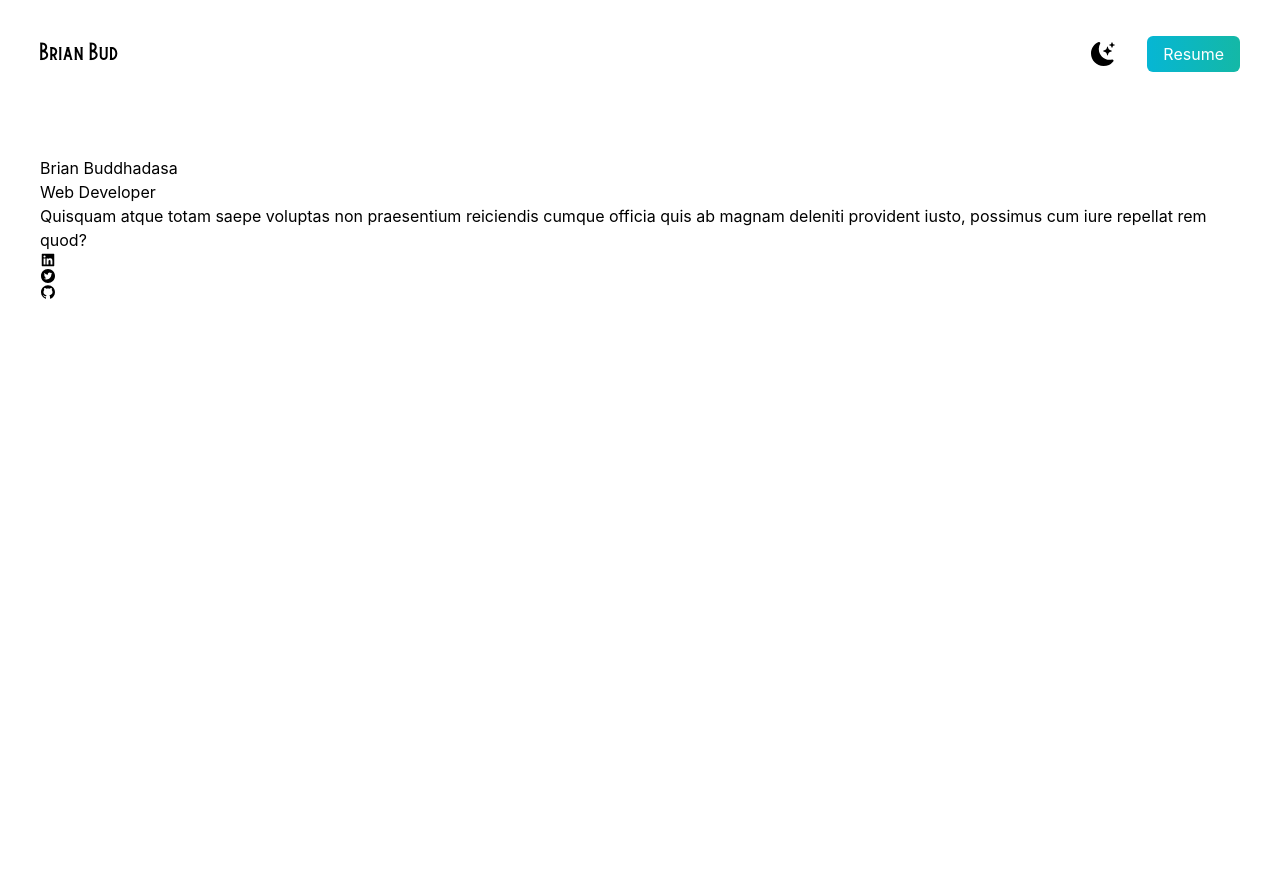
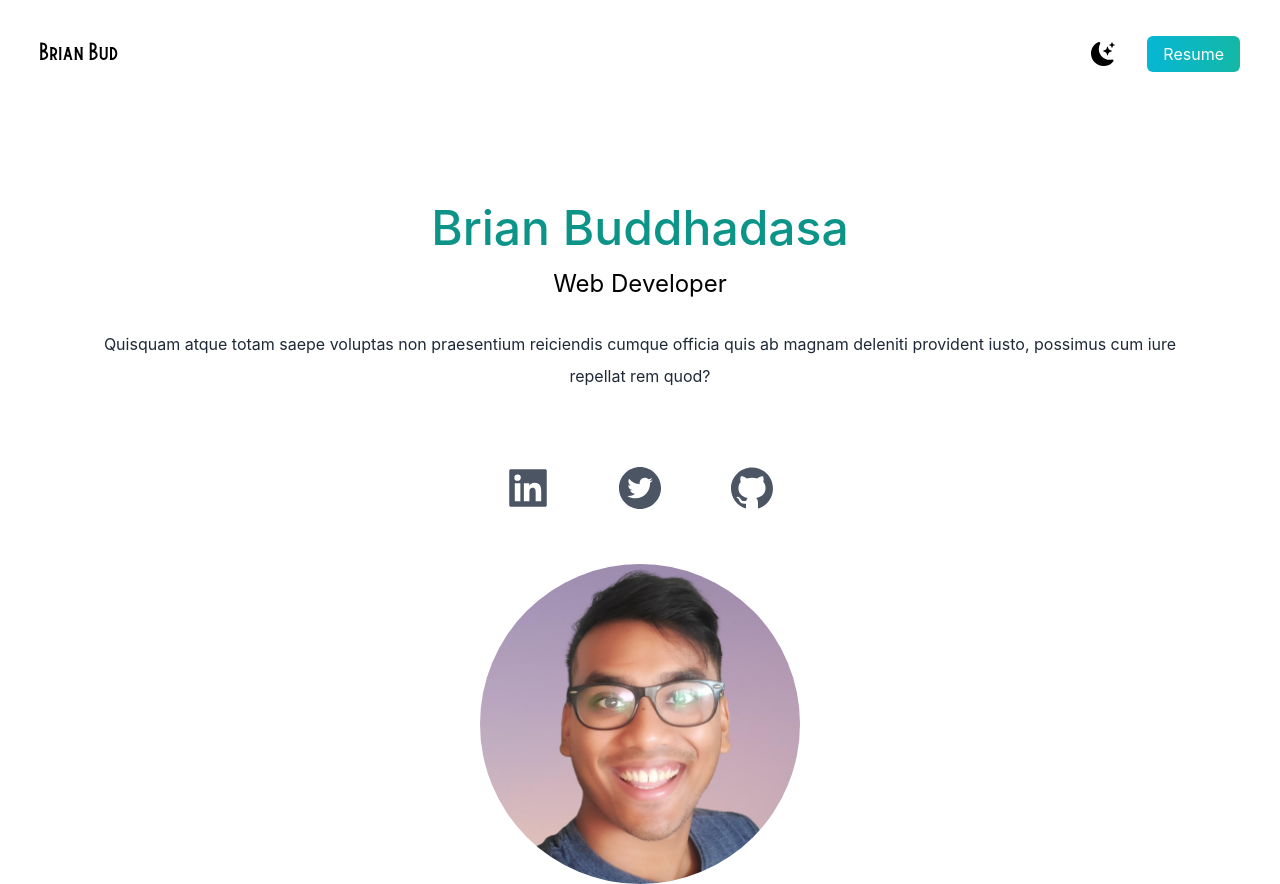
Before and after one commit to brianbud/portfolio, a Next.js app: page / in a window 1280 px wide. Before the commit the page ends 800 px from the top, so only its background shows below. Built offline with nearby package versions, Linux system fonts and the light colour scheme.

Commit message:
profile pic added

```diff
--- a/pages/index.js
+++ b/pages/index.js
@@ -1,6 +1,8 @@
 import Head from 'next/head';
 import {BsFillMoonStarsFill} from 'react-icons/bs'
 import {AiFillTwitterCircle, AiFillLinkedin, AiFillGithub} from 'react-icons/ai'
+import Image from 'next/image';
+import avatar from '../public/avatar.png'
 
 export default function Home() {
   return (
@@ -20,15 +22,18 @@ export default function Home() {
               <li><a className='bg-gradient-to-r from-cyan-500 to-teal-500 text-white px-4 py-2 rounded-md ml-8' href="#">Resume</a></li>
             </ul>
           </nav>
-          <div>
-            <h2>Brian Buddhadasa</h2>
-            <h3>Web Developer</h3>
-            <p>Quisquam atque totam saepe voluptas non praesentium reiciendis cumque officia quis ab magnam deleniti provident iusto, possimus cum iure repellat rem quod?</p>
+          <div className='text-center p-10'>
+            <h2 className='text-5xl py-2 text-teal-600 font-medium'>Brian Buddhadasa</h2>
+            <h3 className='text-2xl py-2'>Web Developer</h3>
+            <p className='text-md py-5 leading-8 text-gray-800'>Quisquam atque totam saepe voluptas non praesentium reiciendis cumque officia quis ab magnam deleniti provident iusto, possimus cum iure repellat rem quod?</p>
           </div>
-          <div>
+          <div className='text-5xl flex justify-center gap-16 py-3 text-gray-600'>
             <AiFillLinkedin/>
             <AiFillTwitterCircle/>
             <AiFillGithub/>
+          </div>
+          <div className='relative mx-auto w-80 h-80 mt-10'>
+            <Image className='rounded-full' layout='fill' objectFit='cover' src={avatar}/>
           </div>
         </section>
       </main>
```
